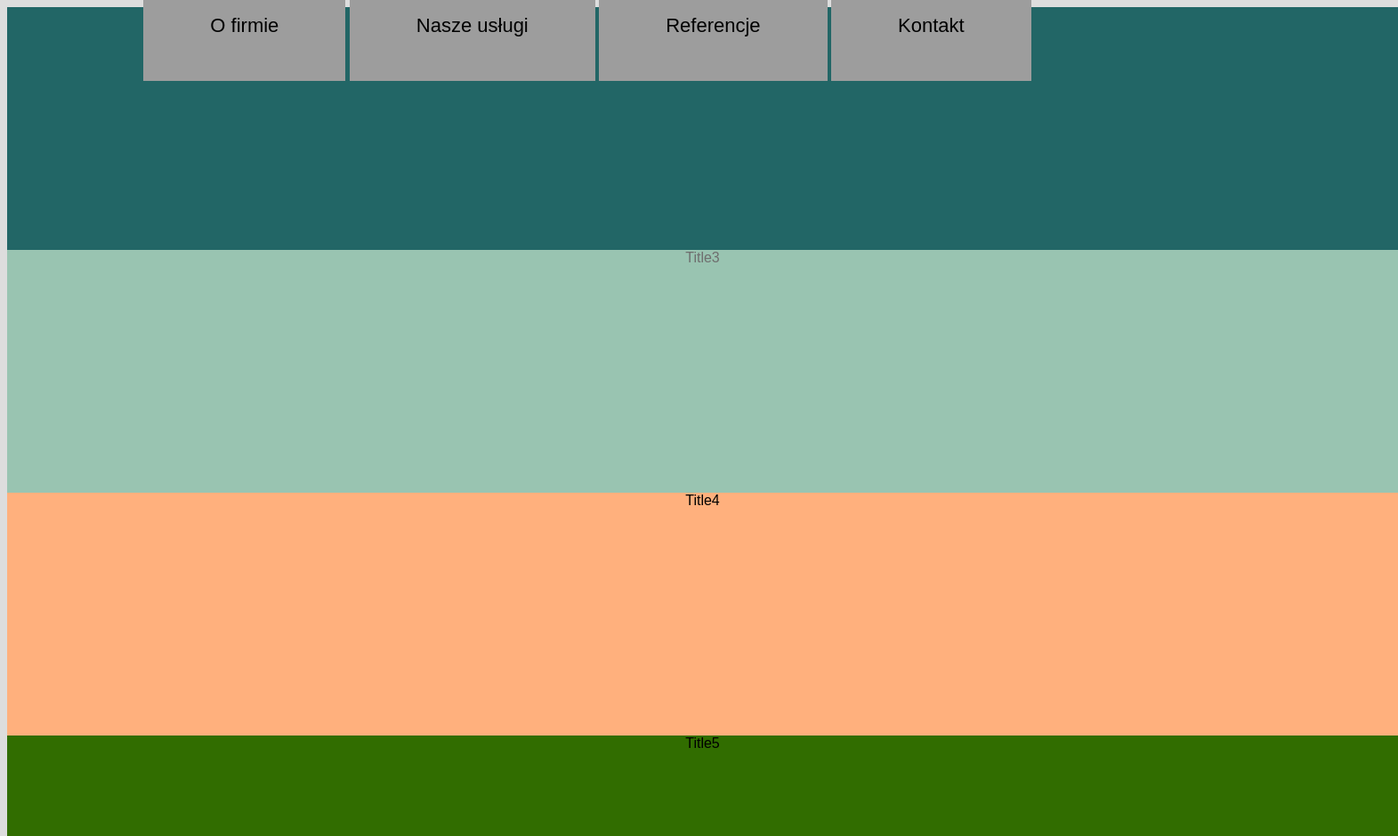
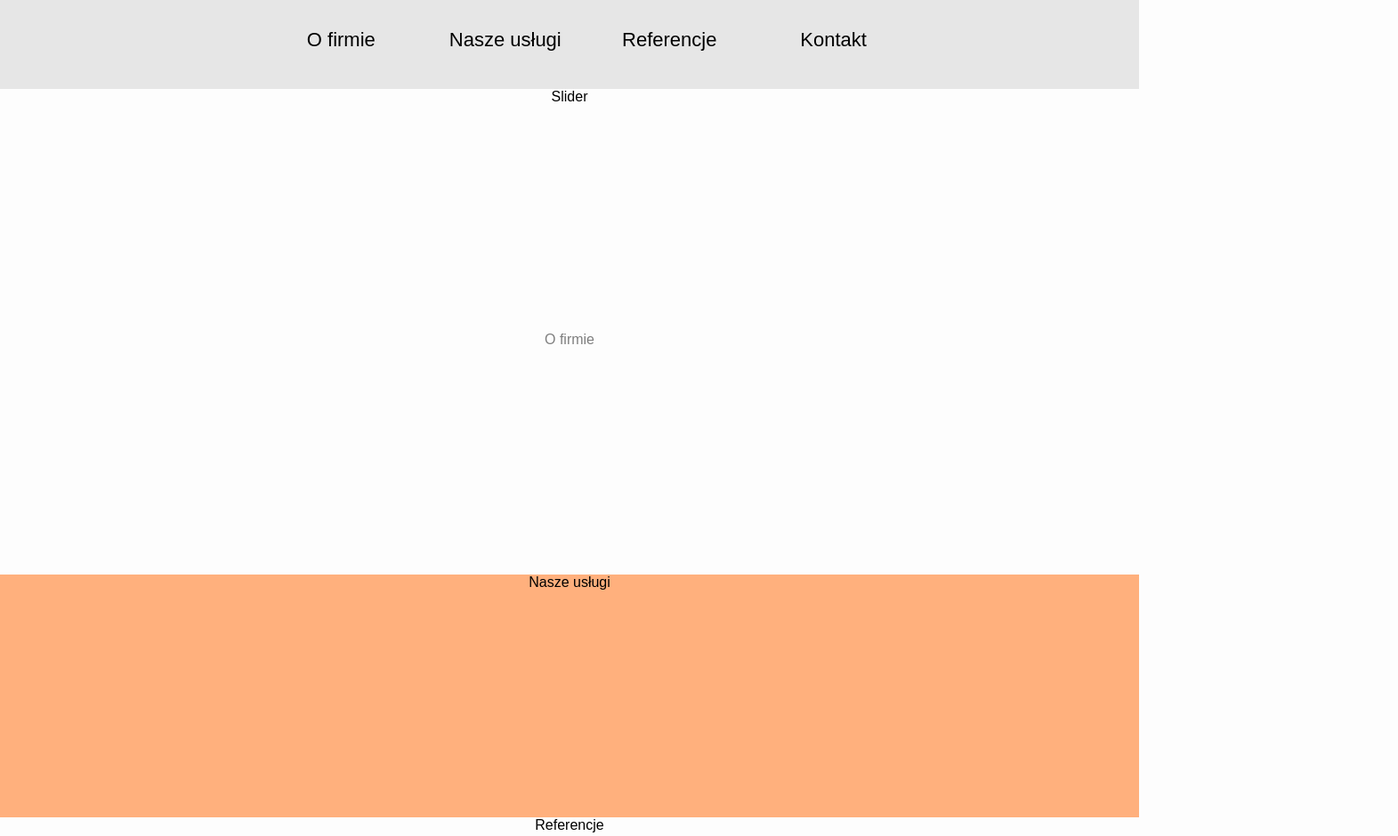
Before and after one commit to zolza/Portal, a plain HTML site: page index.html in a window 1280 px wide. Shown: the top 940 px of the page at 89% size, 1571 px wide, since content can reach past the window. Drawn offline with Linux system fonts and the light colour scheme; a web font is replaced by a local one.

Commit message:
navbar done

```diff
--- a/css/style.css
+++ b/css/style.css
@@ -2,49 +2,83 @@
 	box-sizing: border-box; /* automatyzuje wysokosc, dopasowuje paddingi*/
 }
 
+html, body {
+	margin: 0;
+}
+
 body {
-	background-color: #DDDDDD;
+	background-color: #FDFDFD;
 	font-family: 'Overlock', Arial;
 	text-align: center;
 }
+
+
 header {
-	height: 150px;
+	background-color: #E6E6E6;
+	height: 100px;
 	position: fixed;
 	top: 0;
 	left:0;
 	right:0;
 }
+nav {
+	width: 100%;
+	height: 100%;
+	position: absolute;
+	top:0;
+}
+.menu {
+	height: 100%;
+	margin: 0;
+}
+
 .menu li {
 	list-style-type: none;
 	padding-left: 0px;
 	margin-left: 0px;
-	display: inline;
-	padding: 50px 75px 50px 75px;
-	background-color: #9D9D9D;
+	display: inline-block;
+	width: 180px;
+	height: 100%;
+	background-color: transparent;
 	color: black;
-	font-size: 22px
+	font-size: 22px;
+	line-height: 89px;
 }
+.menu li:hover {
+	background-color: rgba(0, 0, 0, 0.05);
+}
+
+.menu li a {
+	text-decoration: none;
+	color: black;
+	width: 100%;
+	height: 100%;
+	display: inline-block;
+}
+
+.container {
+	margin-top: 100px;
+}
+
 .slider {
-	background-color: #226666;
+	background-color: #FDFDFD;
 }
 .about {
-	background-color: #57AB85;
+	background-color: #FDFDFD;
 }
 .services {
 	background-color: #FFB07D;
 }
 .references {
-	background-color: #316D00;
+	background-color: #FDFDFD;
 }
 
 .container > div {
 	height: 273px;
-	width: 1563px;
+	width: 100%;
 }
 /* strzalka oznacza bezposrednie dziecko*/
 .container > .about {
-	height: 273px;
-	width: 1563px;
 	opacity: 0.5;
 }
 
--- a/index.html
+++ b/index.html
@@ -10,33 +10,33 @@
 <header>
 	<nav>
 		<ul class="menu">
-			<li>O firmie</li>
-			<li>Nasze usługi</li>
-			<li>Referencje</li>
-			<li>Kontakt</li>
+			<li><a href='#'>O firmie</a></li>
+			<li><a href='#'>Nasze usługi</a></li>
+			<li><a href='#'>Referencje</a></li>
+			<li><a href='#'>Kontakt</a></li>
 		</ul>
 	</nav>
 </header>
 
 <div class="container">
 	<div class="slider">
-		<p>Title2</p>
+		<p>Slider</p>
 	</div>
 
 	<div class="about">
-		<p>Title3</p>
+		<p>O firmie</p>
 	</div>
 
 	<div class="services">
-		<p>Title4</p>
+		<p>Nasze usługi</p>
 	</div>
 
 	<div class="references">
-		<p>Title5</p>
+		<p>Referencje</p>
 	</div>
 
 	<div class="footer">
-		<p>Title6</p>
+		<p>Kontakt</p>
 	</div>
 </div>
 
```
